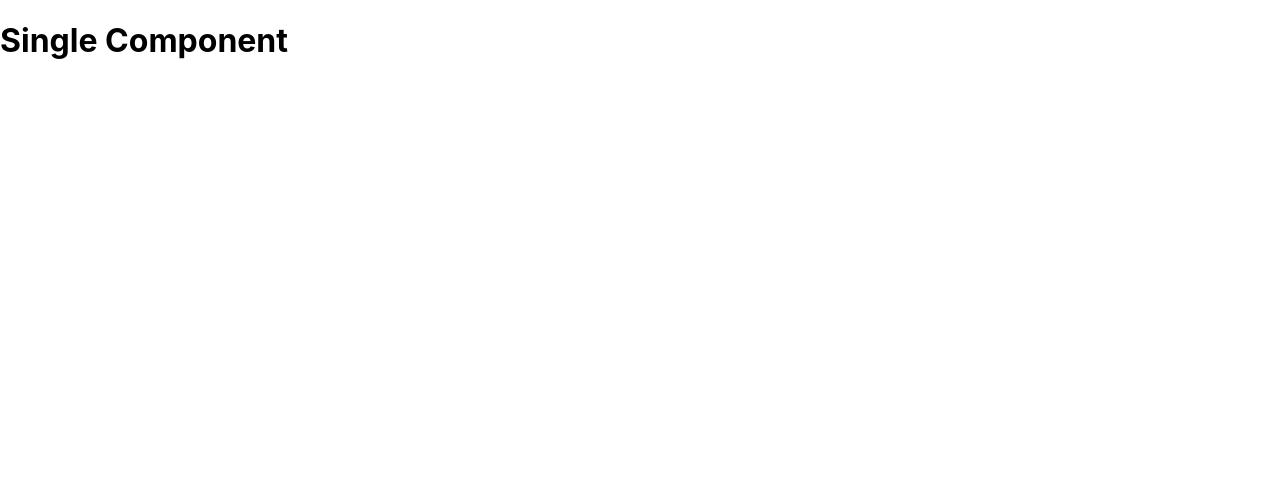
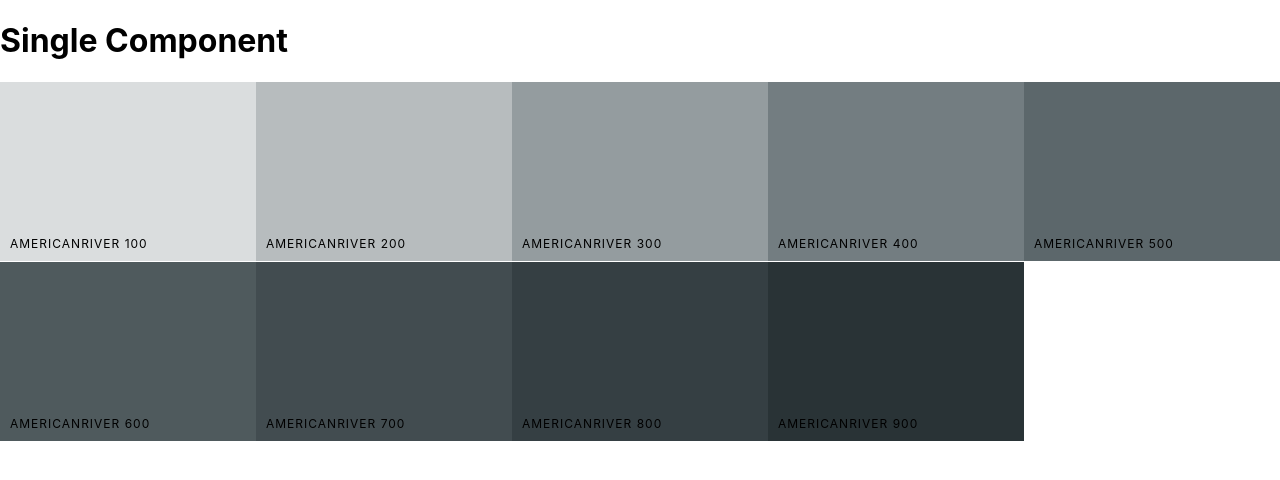
Before and after one commit to diproger/color-picker-app, a React (Create React App) app in the folder color-picker-main/: page /palette/flat-ui-colors-american/americanriver in a window 1280 px wide. Shown: the top 480 px of the page. Built offline with nearby package versions, Linux system fonts and the light colour scheme; the HTML template or start-up script is replaced by a standard one.

Commit message:
Display colors in single color palette

```diff
--- a/color-picker-main/src/App.js
+++ b/color-picker-main/src/App.js
@@ -15,11 +15,28 @@
   }
   return (
     <Switch>
-          <Route exact path="/" render={(routeProps) => <PaletteList palettes={seedColors} {...routeProps} />} />
-          <Route exact path="/palette/:id" render={ routeProps => <Palette
-           palette={generatePalette(findPalette(routeProps.match.params.id))}
+          <Route exact
+           path="/"
+           render={(routeProps) =>
+           <PaletteList
+            palettes={seedColors}
+            {...routeProps}
+           />} />
+          <Route
+            exact
+            path="/palette/:id"
+            render={ routeProps =>
+              <Palette
+                palette={generatePalette(findPalette(routeProps.match.params.id))}
            /> } />
-           <Route exact path="/palette/:paletteId/:colorId" render={()=><SingleColorPalette />} />
+           <Route
+            exact
+            path="/palette/:paletteId/:colorId"
+            render={ routeProps =>
+              <SingleColorPalette
+                colorId={routeProps.match.params.colorId}
+                palette={generatePalette(findPalette(routeProps.match.params.paletteId))}
+              /> } />
 
     </Switch>
 
--- a/color-picker-main/src/ColorBox.js
+++ b/color-picker-main/src/ColorBox.js
@@ -22,7 +22,7 @@
     }
 
     render() {
-        const {name, background, moreUrl} = this.props
+        const {name, background, moreUrl, showLink} = this.props
         const {copied} = this.state
         return (
             <CopyToClipboard text={background} onCopy={this.changeCopyState}>
@@ -38,9 +38,10 @@
                         </div>
                         <button className="copy-button">Copy</button>
                     </div>
-                    <Link to={moreUrl} onClick={e => e.stopPropagation()}>
+                    {showLink && (<Link to={moreUrl} onClick={e => e.stopPropagation()}>
                         <span className='see-more'>More</span>
-                    </Link>
+                    </Link>)}
+
                 </div>
             </CopyToClipboard>
         )
--- a/color-picker-main/src/Palette.js
+++ b/color-picker-main/src/Palette.js
@@ -25,7 +25,7 @@
         const {colors, paletteName, emoji, id} = this.props.palette
         const {level, format} = this.state
         const colorBoxes = colors[level].map(color => (
-            <ColorBox background={color[format]} name={color.name} key={color.id} moreUrl={`/palette/${id}/${color.id}`} />
+            <ColorBox background={color[format]} name={color.name} key={color.id} moreUrl={`/palette/${id}/${color.id}`} showLink={true} />
         ))
 
         return (
--- a/color-picker-main/src/SingleColorPalette.js
+++ b/color-picker-main/src/SingleColorPalette.js
@@ -1,10 +1,38 @@
 import React, { Component } from 'react'
+import ColorBox from './ColorBox'
 
 class SingleColorPalette extends Component {
+
+    constructor(props){
+        super(props)
+        this._shades = this.gatherShades(this.props.palette, this.props.colorId)
+    }
+
+    gatherShades(palette, colorToFilterBy){
+        let shades = []
+        let allColors = palette.colors
+        for(let key in allColors){
+            shades = shades.concat(
+                allColors[key].filter(color => color.id === colorToFilterBy)
+            )
+        }
+        return shades.slice(1)
+    }
     render() {
+        const colorBoxes = this._shades.map(color => (
+            <ColorBox
+                key={color.id}
+                name={color.name}
+                background={color.hex}
+                showLink={false}
+            />
+        ))
         return (
-            <div>
+            <div className="Palette">
                 <h1>Single Component</h1>
+                <div className="Palette-colors">
+                    {colorBoxes}
+                </div>
             </div>
         )
     }
```
